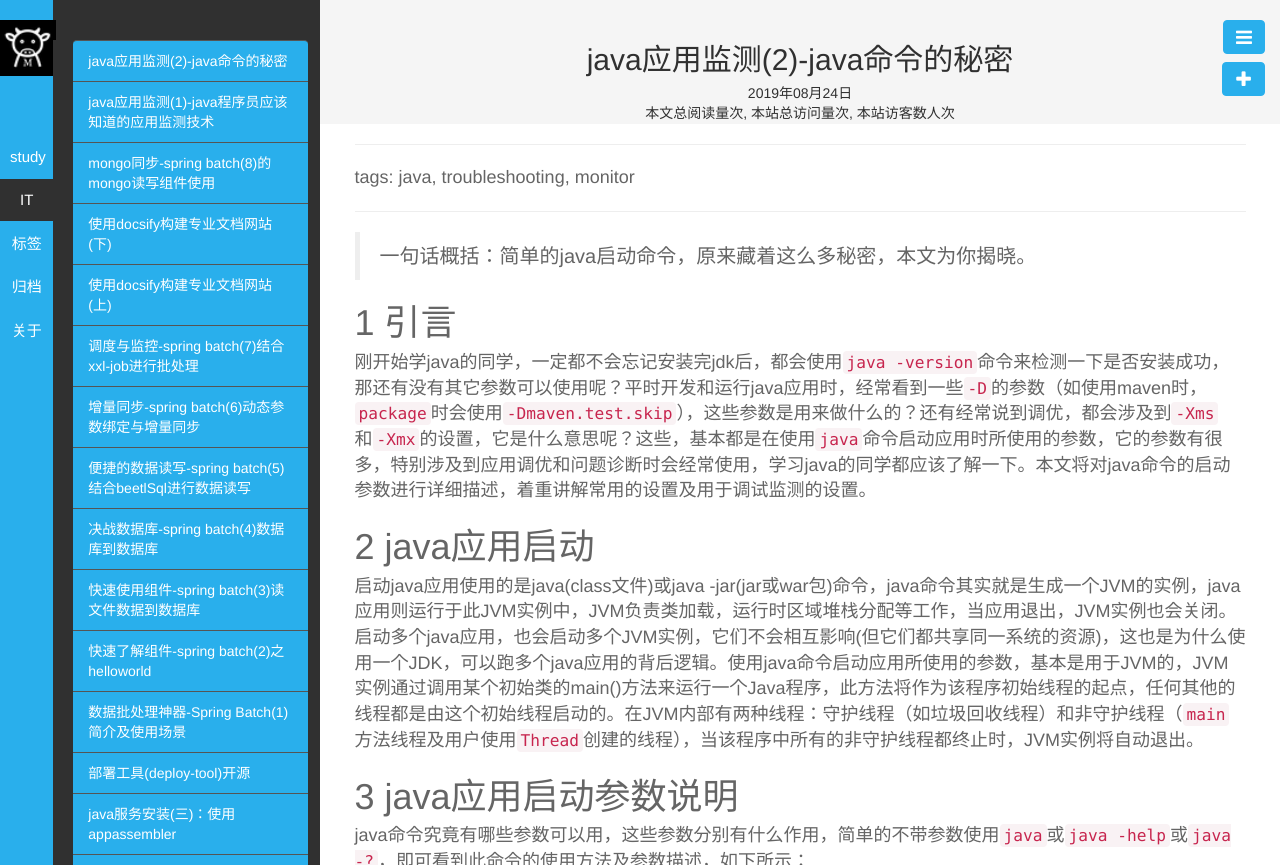
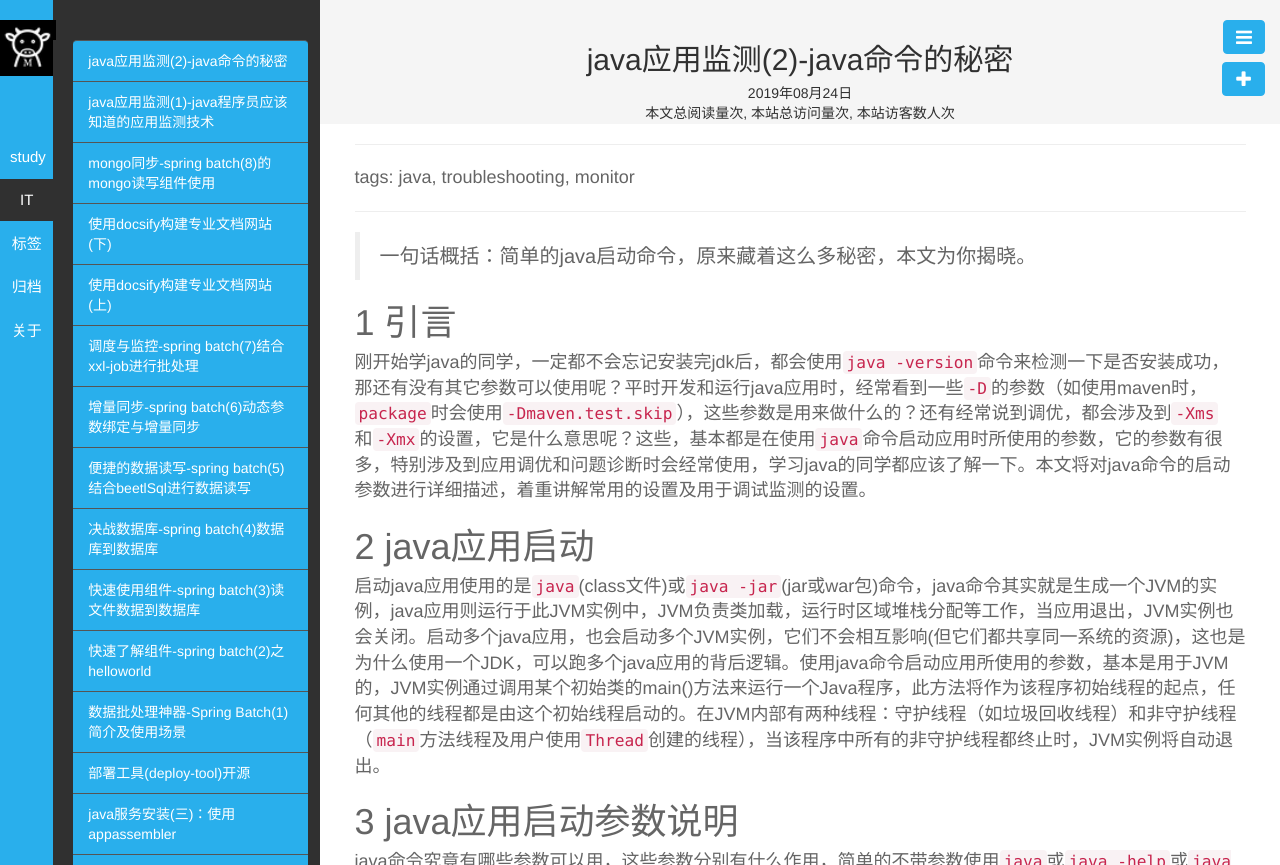
Before and after one commit to mianshenglee/mianshenglee.github.io, a Jekyll site: the page built from _posts/IT/2019-08-24-java-monitor-2.md, in a window 1280 px wide. Shown: the top 865 px of the page. Built offline with Jekyll 4.4.1, drawn with Linux system fonts in a browser that asks for light colours; comment, search, counter and statistics services are not loaded; some of the changed text lies outside the part shown; grey boxes are pictures that could not be loaded.

Commit message:
修改内容

```diff
--- a/_posts/IT/2019-08-24-java-monitor-2.md
+++ b/_posts/IT/2019-08-24-java-monitor-2.md
@@ -20,7 +20,7 @@
 
 # 2 java应用启动
 
-启动java应用使用的是java(class文件)或java -jar(jar或war包)命令，java命令其实就是生成一个JVM的实例，java应用则运行于此JVM实例中，JVM负责类加载，运行时区域堆栈分配等工作，当应用退出，JVM实例也会关闭。启动多个java应用，也会启动多个JVM实例，它们不会相互影响(但它们都共享同一系统的资源)，这也是为什么使用一个JDK，可以跑多个java应用的背后逻辑。使用java命令启动应用所使用的参数，基本是用于JVM的，JVM实例通过调用某个初始类的main()方法来运行一个Java程序，此方法将作为该程序初始线程的起点，任何其他的线程都是由这个初始线程启动的。在JVM内部有两种线程：守护线程（如垃圾回收线程）和非守护线程（`main`方法线程及用户使用`Thread`创建的线程），当该程序中所有的非守护线程都终止时，JVM实例将自动退出。
+启动java应用使用的是`java`(class文件)或`java -jar`(jar或war包)命令，java命令其实就是生成一个JVM的实例，java应用则运行于此JVM实例中，JVM负责类加载，运行时区域堆栈分配等工作，当应用退出，JVM实例也会关闭。启动多个java应用，也会启动多个JVM实例，它们不会相互影响(但它们都共享同一系统的资源)，这也是为什么使用一个JDK，可以跑多个java应用的背后逻辑。使用java命令启动应用所使用的参数，基本是用于JVM的，JVM实例通过调用某个初始类的main()方法来运行一个Java程序，此方法将作为该程序初始线程的起点，任何其他的线程都是由这个初始线程启动的。在JVM内部有两种线程：守护线程（如垃圾回收线程）和非守护线程（`main`方法线程及用户使用`Thread`创建的线程），当该程序中所有的非守护线程都终止时，JVM实例将自动退出。
 
 # 3 java应用启动参数说明
 
@@ -203,7 +203,7 @@
 简单的java启动命令，使用起来原来这么复杂，当然一般来说，只使用`java`或`java -jar`来按默认值启动应用，也不会有太大问题。只是涉及到调优、监测、诊断时，了解这些参数，无疑是高级程序员必要的技能。希望通过本文，大家对`java`命令及参数可以做到心中有数。
 
 # 参考资料
-- JDK工具参考文档：`https://docs.oracle.com/javase/8/docs/technotes/tools/unix/`
+- [JDK工具参考文档](https://docs.oracle.com/javase/8/docs/technotes/tools/unix)：`https://docs.oracle.com/javase/8/docs/technotes/tools/unix/`
 
 # 相关阅读
 
```
